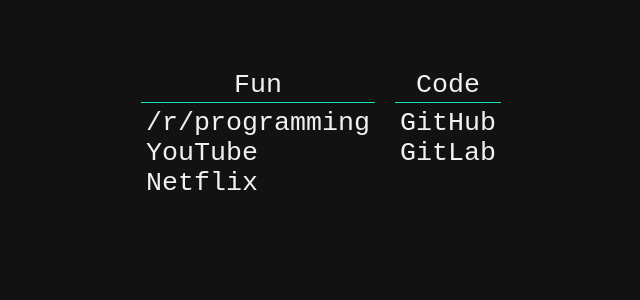
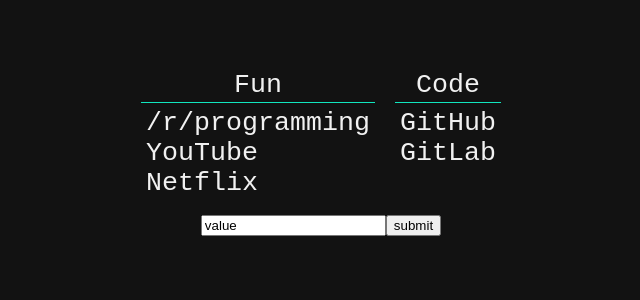
Before and after one commit to zemzale/startpage, a React (Vite) app: page / in a window 1280 px wide. Shown: the top 300 px of the page, without its empty margins (319-959 px from the left). Built offline with nearby package versions, Linux system fonts and the light colour scheme.

Commit message:
feat: Add ability to add more categories

```diff
--- a/src/App.tsx
+++ b/src/App.tsx
@@ -1,17 +1,40 @@
 import './App.css'
+import React, { useState } from 'react'
 import { Category, DefaultCategories } from './models/Category'
 import { Card } from './components/Card'
 
 function App() {
+  const [categories, setCategories] = useState(DefaultCategories)
+  const [t, setT] = useState("value")
+
+  const submitForm = (event: React.FormEvent) => {
+    event.preventDefault()
+    const name = t
+    //TODO @zemzale 02/02/22 Figure out how to add the fucking links to the cateory
+    setCategories(categories => [...categories,
+      {
+        name: name,
+        links: []
+      }
+    ]
+    )
+  }
+
   return (
     <div className="App">
         <div className="holder">
             {
-                DefaultCategories.map((category: Category, i: number) =>
+                categories.map((category: Category, i: number) =>
                     <Card key={ i } name={ category.name } links={ category.links } />
                 )
             }
         </div>
+        <form onSubmit={submitForm}>
+          <input type="text" value={t} onChange={(e) => {
+            setT(e.target.value)
+          }}/>
+          <input type="submit" value="submit"/>
+        </form>
     </div>
   )
 }
```
